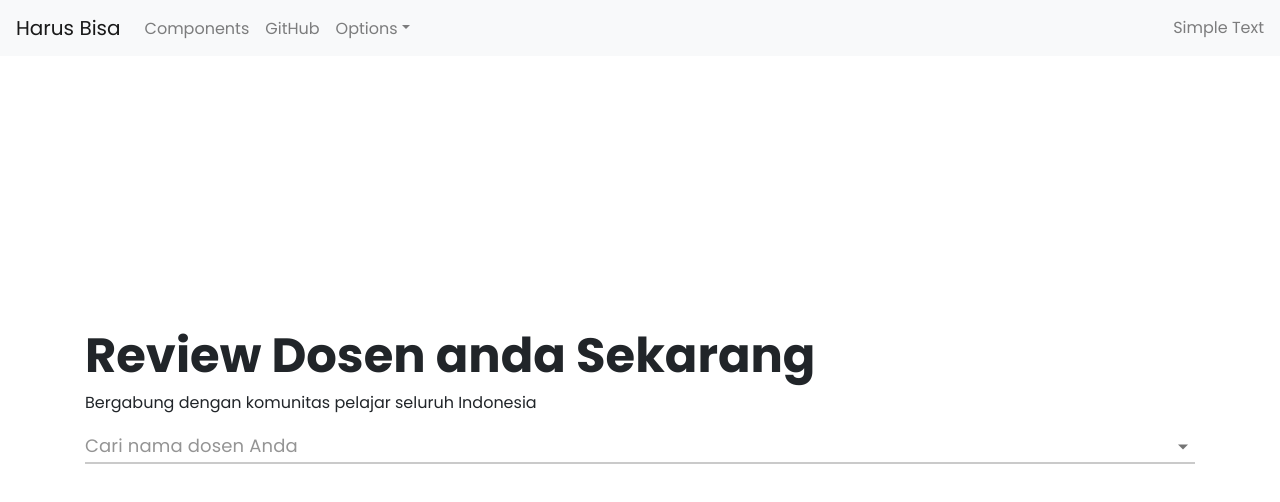
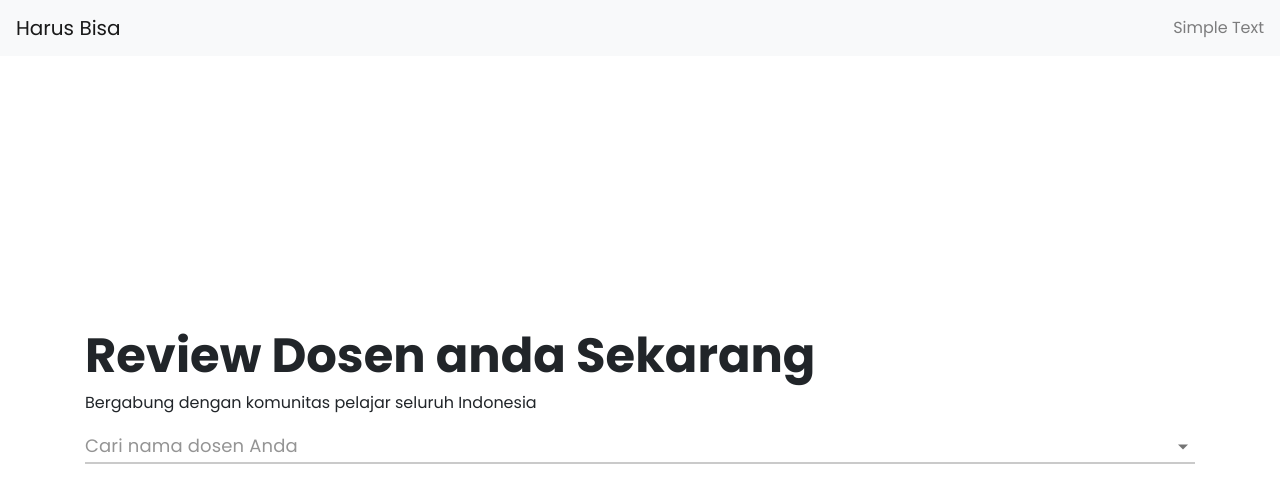
Before and after one commit to Harus-Bisa/frontendv2, a React (Create React App) app in the folder hb-v2/: page / in a window 1280 px wide. Shown: the top 502 px of the page. Built offline with nearby package versions, Linux system fonts and the light colour scheme.

Commit message:
navbar temp

```diff
--- a/hb-v2/src/components/NavigationBar/NavigationBar.js
+++ b/hb-v2/src/components/NavigationBar/NavigationBar.js
@@ -26,7 +26,7 @@ function NavigationBar(props){
         <NavbarToggler onClick={toggle} />
         <Collapse isOpen={isOpen} navbar>
           <Nav className="mr-auto" navbar>
-            <NavItem>
+            {/* <NavItem>
               <NavLink href="/components/">Components</NavLink>
             </NavItem>
             <NavItem>
@@ -48,7 +48,7 @@ function NavigationBar(props){
                   Reset
                 </DropdownItem>
               </DropdownMenu>
-            </UncontrolledDropdown>
+            </UncontrolledDropdown> */}
           </Nav>
           <NavbarText>Simple Text</NavbarText>
         </Collapse>
```
